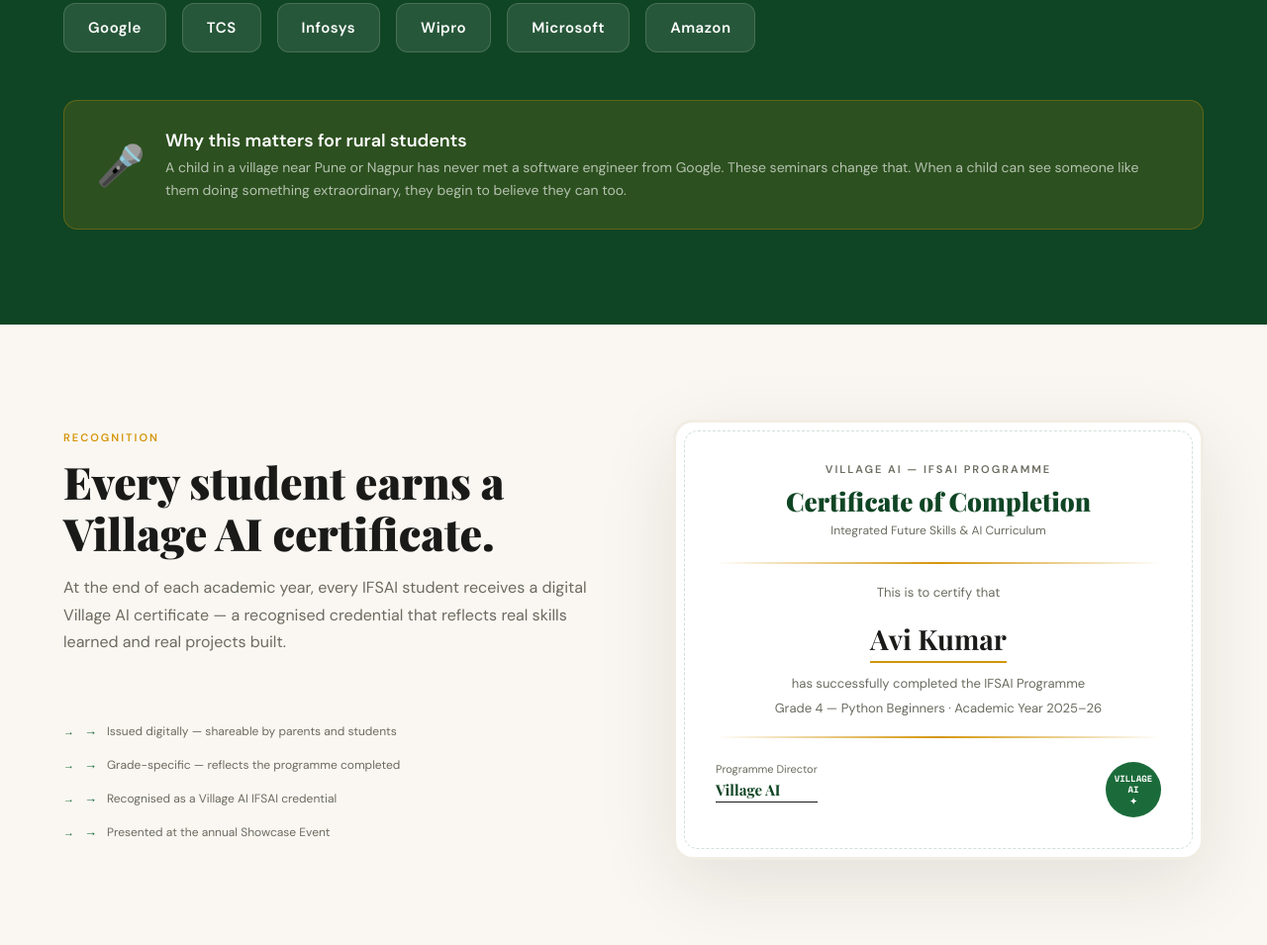
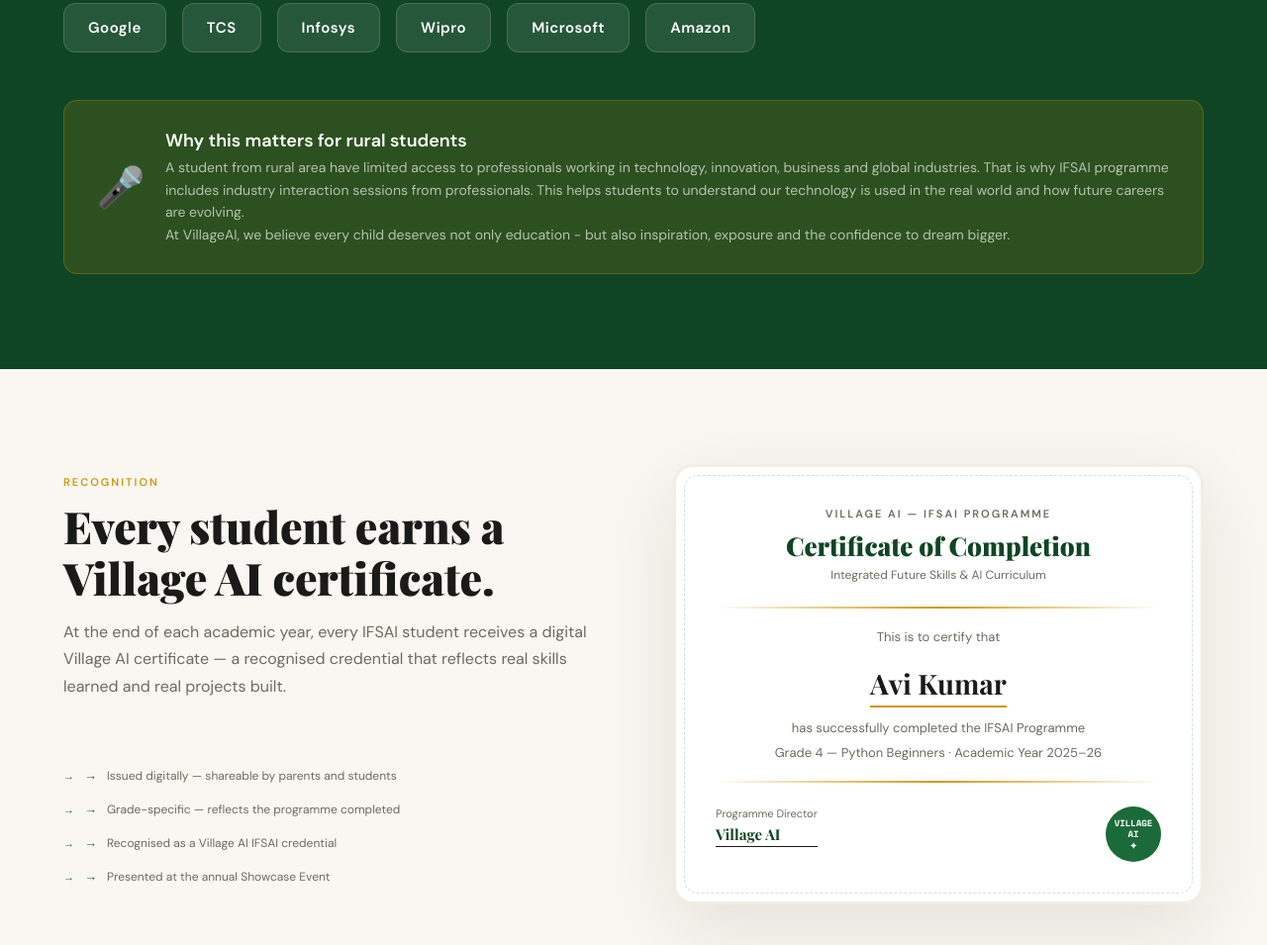
Before and after one commit to Shanmukhibolisetti/Village-AI, a plain HTML site: page index.html in a window 1280 px wide. Shown: the part 4798-5753 px from the top of the page at 99% size. Drawn offline with nearby package versions, Linux system fonts and the light colour scheme.

Commit message:
fix: seminars

```diff
--- a/index.html
+++ b/index.html
@@ -987,7 +987,7 @@
       <div class="seminar-callout-icon">🎤</div>
       <div>
         <h4>Why this matters for rural students</h4>
-        <p>A child in a village near Pune or Nagpur has never met a software engineer from Google. These seminars change that. When a child can see someone like them doing something extraordinary, they begin to believe they can too.</p>
+        <p>A student from rural area have limited access to professionals working in technology, innovation, business and global industries. That is why IFSAI programme includes industry interaction sessions from professionals. This helps students to understand our technology is used in the real world and how future careers are evolving. <br> At VillageAI, we believe every child deserves not only education - but also inspiration, exposure and the confidence to dream bigger.</p>
       </div>
     </div>
   </section>
```
